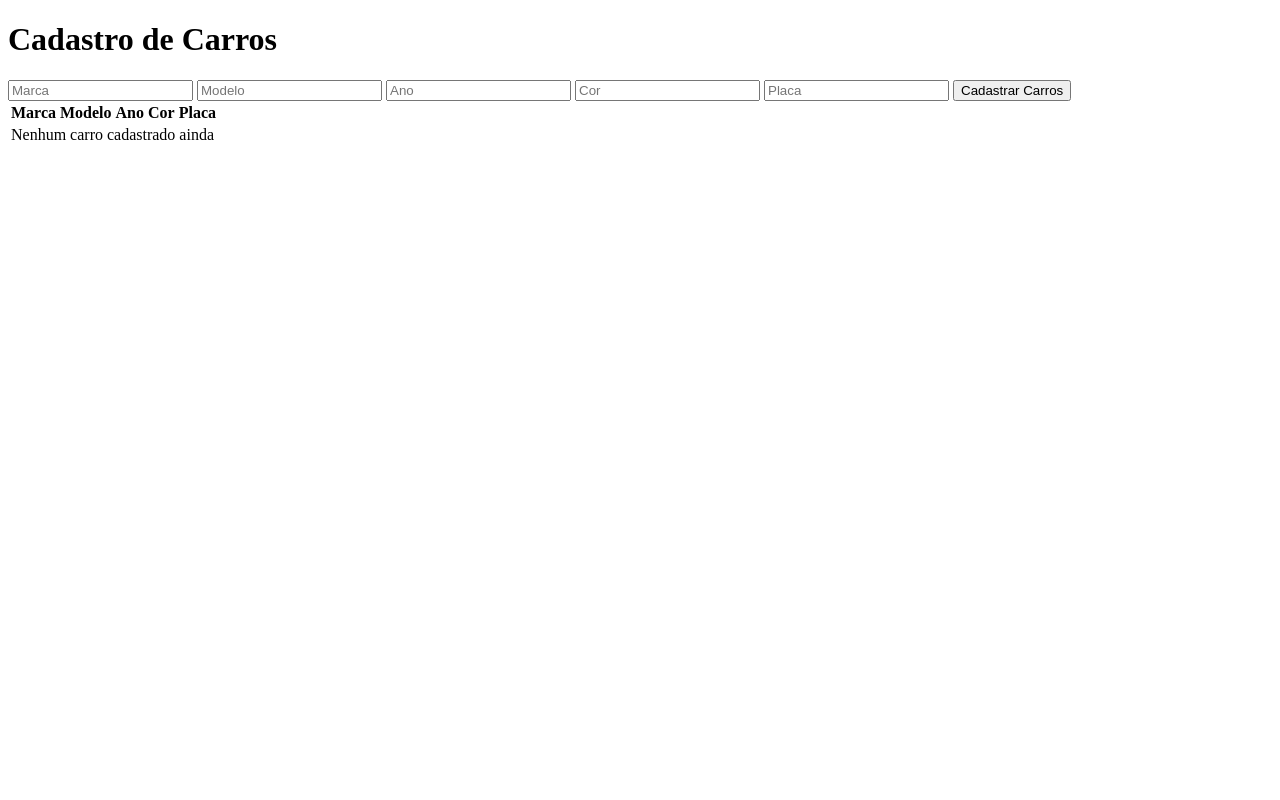
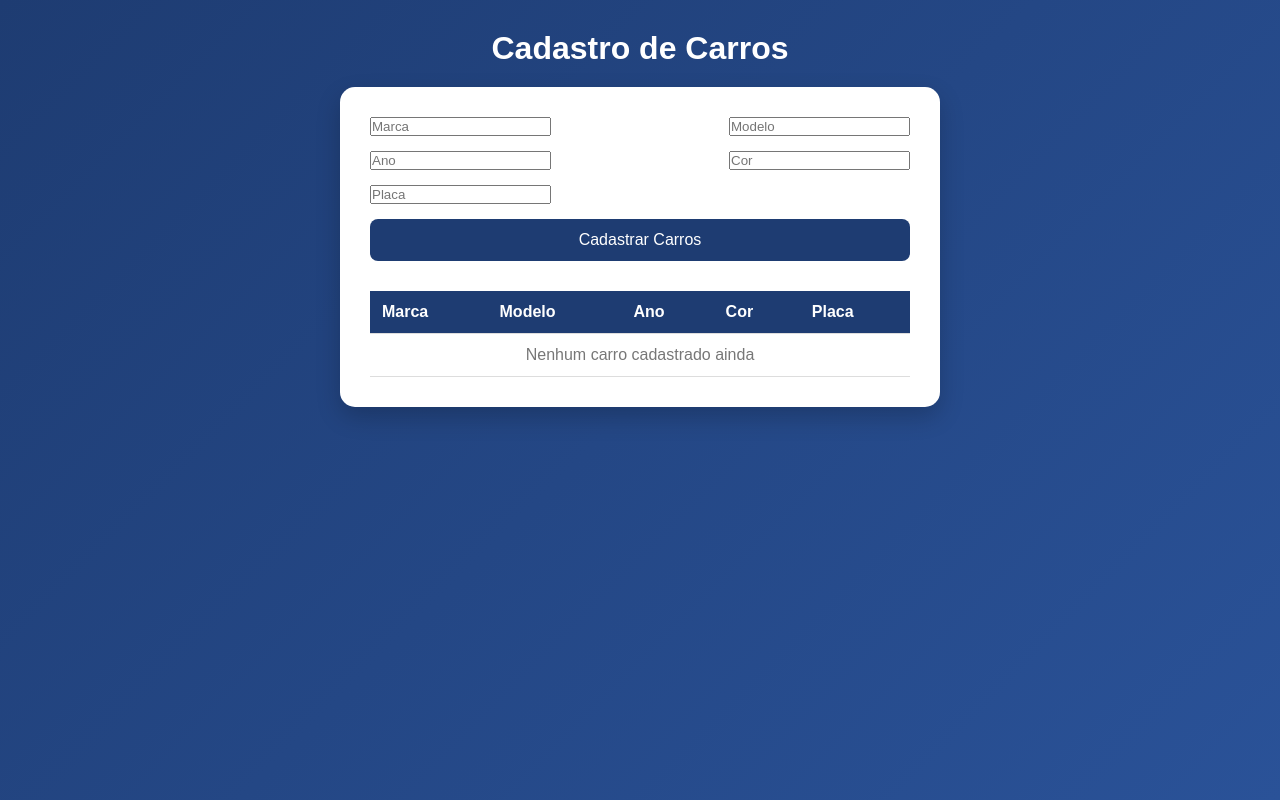
Before and after one commit to GabrielMatiasn10/Cadastro-de-Carros, a plain HTML site: page index.html in a window 1280 px wide. Drawn offline with Linux system fonts and the light colour scheme.

Commit message:
link do css

```diff
--- a/index.html
+++ b/index.html
@@ -1,7 +1,8 @@
 <!DOCTYPE html>
-<html lang="en">
+<html lang="pt-br">
 <head>
     <meta charset="UTF-8">
+    <link rel="stylesheet" href="./css/styeled.css">
     <meta name="viewport" content="width=device-width, initial-scale=1.0">
     <title>Cadastro de Carros</title>
 </head>
```
